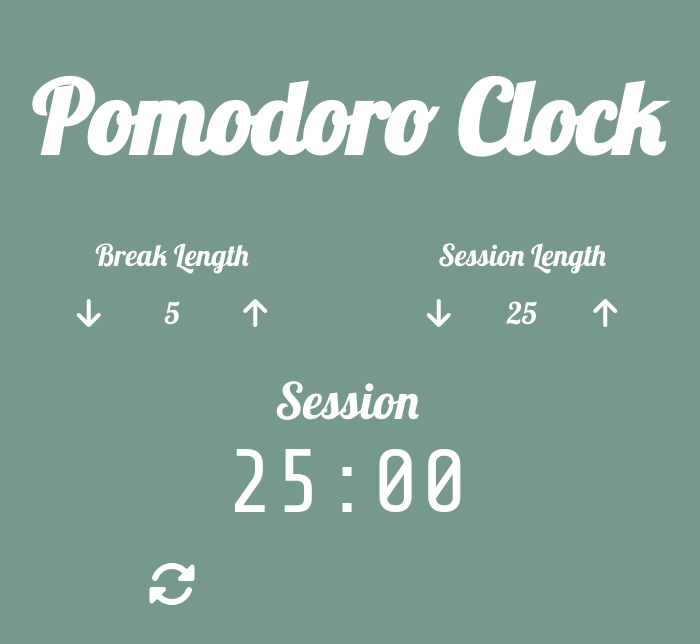
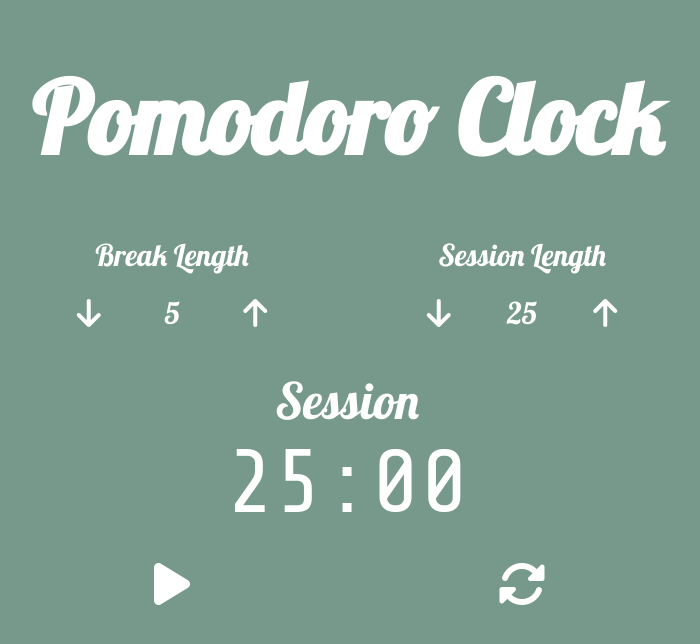
Before and after one commit to tupelobound/pomodoro-clock, a React (Create React App) app: page / in a window 1280 px wide. Shown: the top 644 px of the page, without its empty margins (293-993 px from the left). Built offline with nearby package versions, Linux system fonts and the light colour scheme.

Commit message:
Added play/pause button component

```diff
--- a/src/App.js
+++ b/src/App.js
@@ -3,6 +3,7 @@ import { React, useState } from 'react'
 import LengthSetter from './LengthSetter'
 import Timer from './Timer'
 import CancelButton from './CancelButton'
+import PlayButton from './PlayButton'
 
 function App () {
   // set initial states
@@ -32,6 +33,7 @@ function App () {
         color={color}
         timerMode={timerMode}
       />
+      <PlayButton />
       <CancelButton
         setBreakLength={setBreakLength}
         setSessionLength={setSessionLength}
--- /dev/null
+++ b/src/PlayButton.js
@@ -0,0 +1,16 @@
+import React from 'react'
+
+// Functional component for the play/pause button
+const PlayButton = () => {
+  const playPause = (e) => {
+    console.log(e)
+  }
+
+  return (
+    <>
+      <i id="start_stop" className="fas fa-play fa-3x" onClick={playPause} />
+    </>
+  )
+}
+
+export default PlayButton
```
